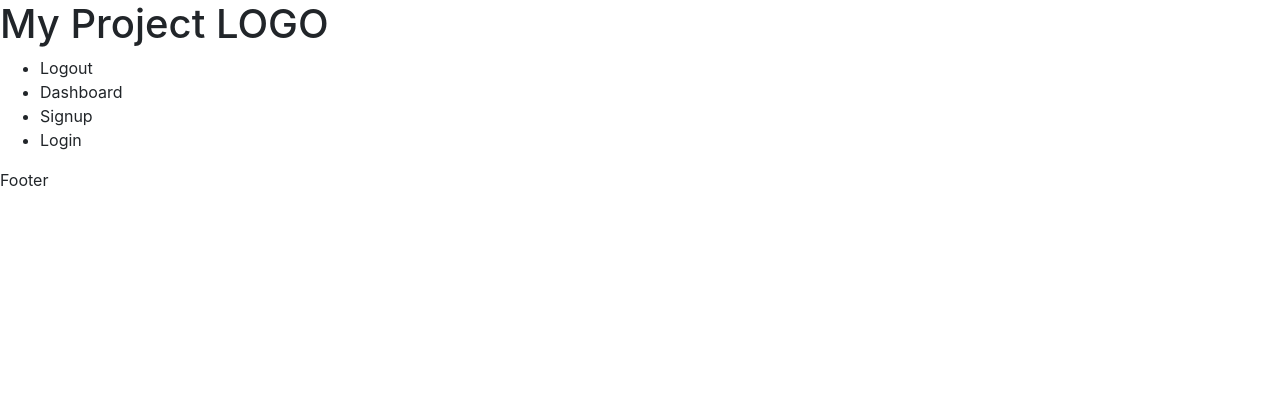
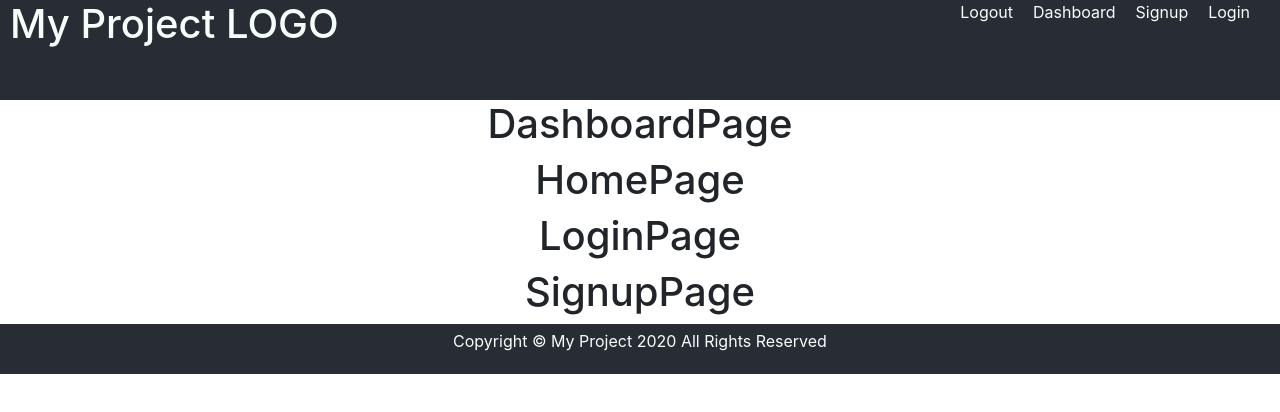
Before and after one commit to tyree83/project-3-frontend, a React (Create React App) app: page / in a window 1280 px wide. Shown: the top 412 px of the page. Built offline with nearby package versions, Linux system fonts and the light colour scheme.

Commit message:
added pages folder with subfolders

```diff
--- a/package.json
+++ b/package.json
@@ -8,6 +8,7 @@
     "@testing-library/user-event": "^12.5.0",
     "react": "^17.0.1",
     "react-dom": "^17.0.1",
+    "react-router-dom": "^5.2.0",
     "react-scripts": "4.0.1",
     "web-vitals": "^0.2.4"
   },
--- a/src/App.js
+++ b/src/App.js
@@ -1,11 +1,20 @@
 import Header from "./components/Header/Header"
 import Footer from "./components/Footer/Footer"
+import DashBoardPage from "./pages/DashboardPage"
+import HomePage from "./pages/HomePage"
+import LoginPage from "./pages/LoginPage"
+import SignupPage from "./pages/SignupPage"
 import './App.css';
+
 
 function App() {
   return (
     <div className="App">
       <Header />
+      <DashBoardPage />
+      <HomePage />
+      <LoginPage />
+      <SignupPage />
       <Footer />
     </div>
   );
--- /dev/null
+++ b/src/components/Footer/Footer.css
@@ -0,0 +1,8 @@
+.Footer {
+    display: flex;
+    background-color: #282c34;
+    color: mintcream;
+    justify-content: center;
+    align-items: center;
+    height: 50px;
+}
--- a/src/components/Footer/Footer.js
+++ b/src/components/Footer/Footer.js
@@ -1,7 +1,9 @@
+import './Footer.css'
+
 export default function Footer(props) {
     return (
-        <footer>
-            Footer
+        <footer className='Footer'>
+            <p>Copyright &copy; My Project {new Date().getFullYear()} All Rights Reserved </p>
         </footer>
     )
 }
--- a/src/components/Header/Header.css
+++ b/src/components/Header/Header.css
@@ -1,7 +1,18 @@
 .Header {
-
+    background-color: #282c34;
+    padding-left: 10px;
+    padding-right: 10px;
+    height: 100px;
+    display: flex;
+    color: mintcream;
+    justify-content: space-between;
 }
 
 .NavLinks {
+    list-style: none;
+    display: flex;
+}
 
+.NavLinks li {
+    margin-right: 20px;
 }
--- a/src/index.css
+++ b/src/index.css
@@ -16,3 +16,14 @@
   font-family: source-code-pro, Menlo, Monaco, Consolas, 'Courier New',
     monospace;
 }
+
+.Page {
+  flex-grow: 1;
+  display: flex;
+  flex-direction: column;
+  justify-content: center;
+  align-items: center;
+}
+.Page > h1 {
+  margin-bottom: 50px;
+}
--- a/src/index.js
+++ b/src/index.js
@@ -3,10 +3,13 @@
 import './index.css';
 import App from './App';
 import reportWebVitals from './reportWebVitals';
+import { BrowserRouter as Router } from 'react-router-dom';
 
 ReactDOM.render(
   <React.StrictMode>
-    <App />
+    <Router>
+      <App />
+    </Router>
   </React.StrictMode>,
   document.getElementById('root')
 );
--- /dev/null
+++ b/src/pages/DashboardPage.js
@@ -0,0 +1,9 @@
+import '../index.css'
+
+export default function DashboardPage(props) {
+    return (
+        <main>
+            <h1 className='Page'>DashboardPage</h1>
+        </main>
+    )
+}
--- /dev/null
+++ b/src/pages/HomePage.js
@@ -0,0 +1,9 @@
+import '../index.css'
+
+export default function HomePage(props) {
+    return (
+        <main>
+            <h1 className='Page'>HomePage</h1>
+        </main>
+    )
+}
--- /dev/null
+++ b/src/pages/LoginPage.js
@@ -0,0 +1,9 @@
+import '../index.css'
+
+export default function LoginPage(props) {
+    return (
+        <main>
+            <h1 className='Page'>LoginPage</h1>
+        </main>
+    )
+}
--- /dev/null
+++ b/src/pages/SignupPage.js
@@ -0,0 +1,9 @@
+import '../index.css'
+
+export default function SignupPage(props) {
+    return (
+        <main>
+            <h1 className='Page'>SignupPage</h1>
+        </main>
+    )
+}
```
Also changed, not shown: 2 other files (tests, documents, lock files or other folders).
